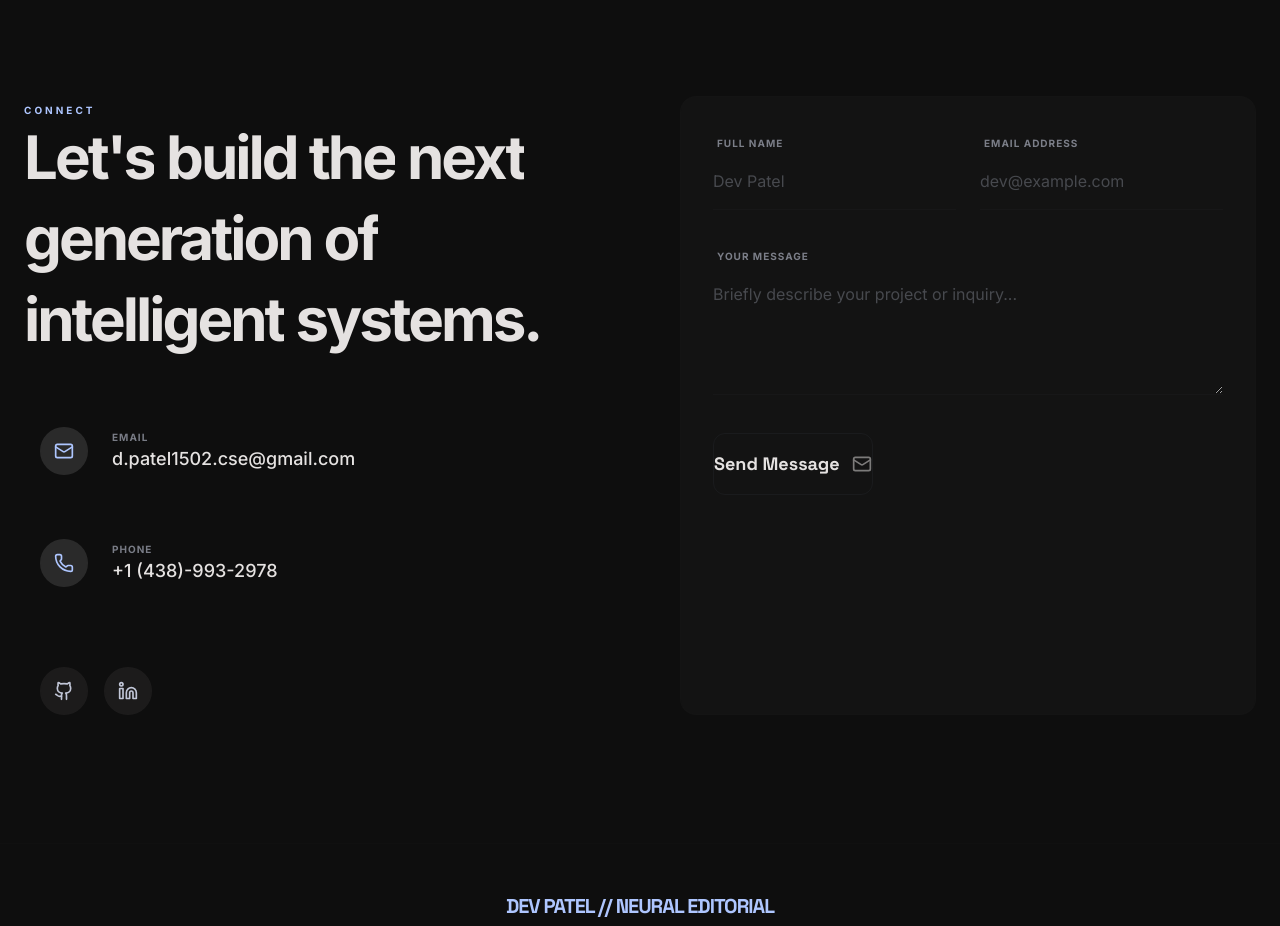
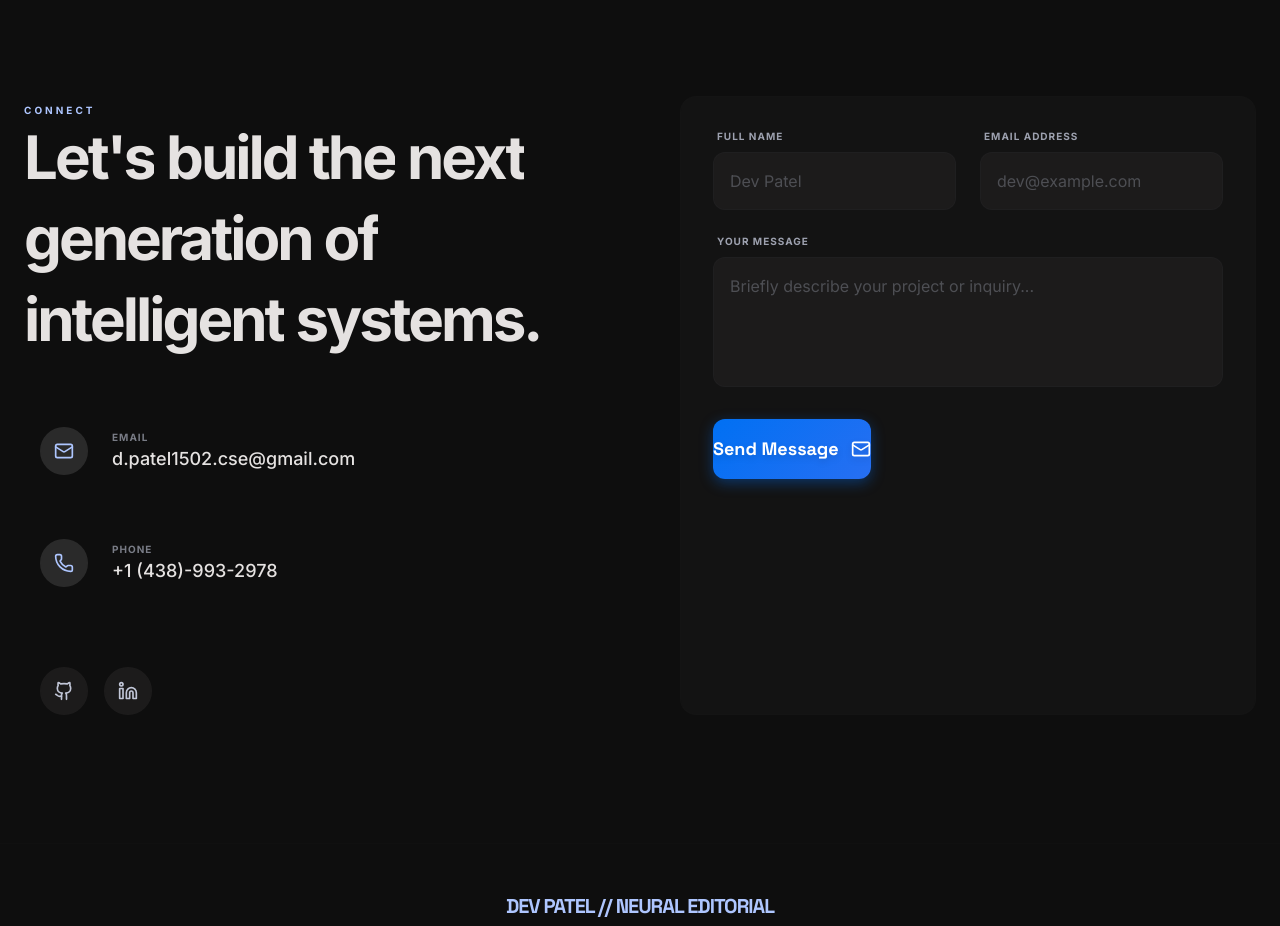
Before and after one commit to DevPatelCoder/PortFolio, a React (Vite) app: page / in a window 1280 px wide. Shown: the part 4680-5606 px from the top of the page. Built offline with nearby package versions, Linux system fonts and the light colour scheme.

Commit message:
Enhance contact form UI and fix autofill background color

```diff
--- a/src/App.tsx
+++ b/src/App.tsx
@@ -687,39 +687,36 @@ const Contact = () => {
             <form action="https://formsubmit.co/d.patel1502.cse@gmail.com" method="POST" className="space-y-6">
               <input type="hidden" name="_captcha" value="false" />
               <div className="grid grid-cols-1 sm:grid-cols-2 gap-6">
-                <div className="space-y-2 relative group focus-within:z-10">
-                  <label className="text-[10px] uppercase tracking-widest font-bold text-on-surface-variant/60 ml-1">Full Name</label>
+                <div className="space-y-2 flex flex-col group">
+                  <label className="text-[10px] uppercase tracking-widest font-bold text-on-surface-variant/80 ml-1">Full Name</label>
                   <input
                     type="text"
                     name="name"
                     required
                     placeholder="Dev Patel"
-                    className="w-full bg-transparent border-0 border-b border-outline-variant/30 focus:border-primary focus:ring-0 text-on-surface font-sans placeholder:text-on-surface-variant/30 transition-all py-4 relative z-20"
+                    className="w-full bg-surface-container-low border border-outline-variant/30 rounded-xl focus:border-primary focus:bg-primary/5 focus:ring-1 focus:ring-primary/30 text-on-surface font-sans placeholder:text-on-surface-variant/30 transition-all p-4 outline-none"
                   />
-                  <div className="absolute bottom-0 left-0 w-full h-[2px] bg-primary scale-x-0 group-focus-within:scale-x-100 transition-transform origin-left z-20" />
                 </div>
-                <div className="space-y-2 relative group focus-within:z-10">
-                  <label className="text-[10px] uppercase tracking-widest font-bold text-on-surface-variant/60 ml-1">Email Address</label>
+                <div className="space-y-2 flex flex-col group">
+                  <label className="text-[10px] uppercase tracking-widest font-bold text-on-surface-variant/80 ml-1">Email Address</label>
                   <input
                     type="email"
                     name="email"
                     required
                     placeholder="dev@example.com"
-                    className="w-full bg-transparent border-0 border-b border-outline-variant/30 focus:border-primary focus:ring-0 text-on-surface font-sans placeholder:text-on-surface-variant/30 transition-all py-4 relative z-20"
+                    className="w-full bg-surface-container-low border border-outline-variant/30 rounded-xl focus:border-primary focus:bg-primary/5 focus:ring-1 focus:ring-primary/30 text-on-surface font-sans placeholder:text-on-surface-variant/30 transition-all p-4 outline-none"
                   />
-                  <div className="absolute bottom-0 left-0 w-full h-[2px] bg-primary scale-x-0 group-focus-within:scale-x-100 transition-transform origin-left z-20" />
                 </div>
               </div>
-              <div className="space-y-2 relative group focus-within:z-10">
-                <label className="text-[10px] uppercase tracking-widest font-bold text-on-surface-variant/60 ml-1">Your Message</label>
+              <div className="space-y-2 flex flex-col group">
+                <label className="text-[10px] uppercase tracking-widest font-bold text-on-surface-variant/80 ml-1">Your Message</label>
                 <textarea
                   name="message"
                   required
                   rows={4}
                   placeholder="Briefly describe your project or inquiry..."
-                  className="w-full bg-transparent border-0 border-b border-outline-variant/30 focus:border-primary focus:ring-0 text-on-surface font-sans placeholder:text-on-surface-variant/30 transition-all py-4 relative z-20"
+                  className="w-full bg-surface-container-low border border-outline-variant/30 rounded-xl focus:border-primary focus:bg-primary/5 focus:ring-1 focus:ring-primary/30 text-on-surface font-sans placeholder:text-on-surface-variant/30 transition-all p-4 outline-none resize-none"
                 ></textarea>
-                <div className="absolute bottom-0 left-0 w-full h-[2px] bg-primary scale-x-0 group-focus-within:scale-x-100 transition-transform origin-left z-20" />
               </div>
 
               <Magnetic>
@@ -727,10 +724,10 @@ const Contact = () => {
                   type="submit"
                   whileHover={{ scale: 1.02 }}
                   whileTap={{ scale: 0.98 }}
-                  className="w-full py-4 bg-transparent border border-outline-variant/50 text-on-surface font-display font-bold text-lg rounded-xl hover:border-primary hover:bg-primary/5 hover:text-primary transition-all flex items-center justify-center gap-3 overflow-hidden group"
+                  className="w-full py-4 mt-2 neural-gradient text-white font-display font-bold text-lg rounded-xl shadow-[0_4px_14px_0_rgba(0,112,243,0.39)] hover:shadow-[0_6px_20px_rgba(0,112,243,0.23)] hover:-translate-y-1 transition-all flex items-center justify-center gap-3 overflow-hidden group"
                 >
-                  <span className="pointer-events-none">Send Message</span>
-                  <Mail className="w-5 h-5 opacity-50 group-hover:opacity-100 transition-opacity pointer-events-none" />
+                  <span className="pointer-events-none drop-shadow-md">Send Message</span>
+                  <Mail className="w-5 h-5 drop-shadow-md pointer-events-none" />
                 </motion.button>
               </Magnetic>
             </form>
--- a/src/index.css
+++ b/src/index.css
@@ -31,6 +31,18 @@
   h1, h2, h3, h4 {
     @apply font-display text-on-surface tracking-tighter;
   }
+
+  /* Override browser autofill styling for dark theme */
+  input:-webkit-autofill,
+  input:-webkit-autofill:hover,
+  input:-webkit-autofill:focus,
+  textarea:-webkit-autofill,
+  textarea:-webkit-autofill:hover,
+  textarea:-webkit-autofill:focus {
+    -webkit-text-fill-color: var(--color-on-surface);
+    -webkit-box-shadow: 0 0 0px 1000px var(--color-surface-container-low) inset;
+    transition: background-color 5000s ease-in-out 0s;
+  }
 }
 
 .neural-gradient {
```
